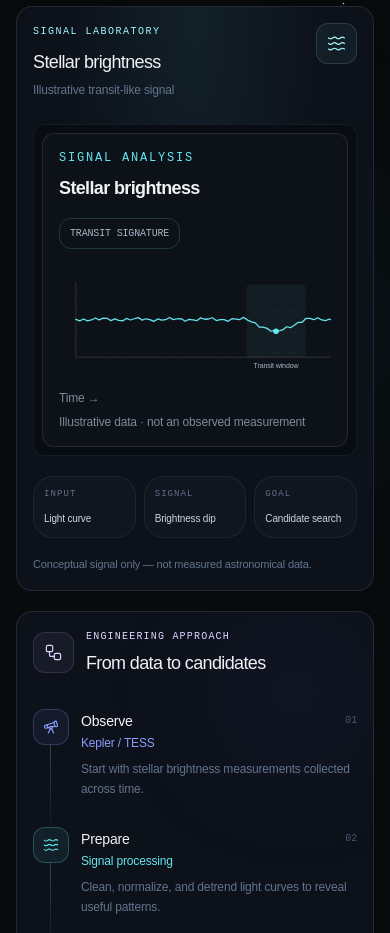
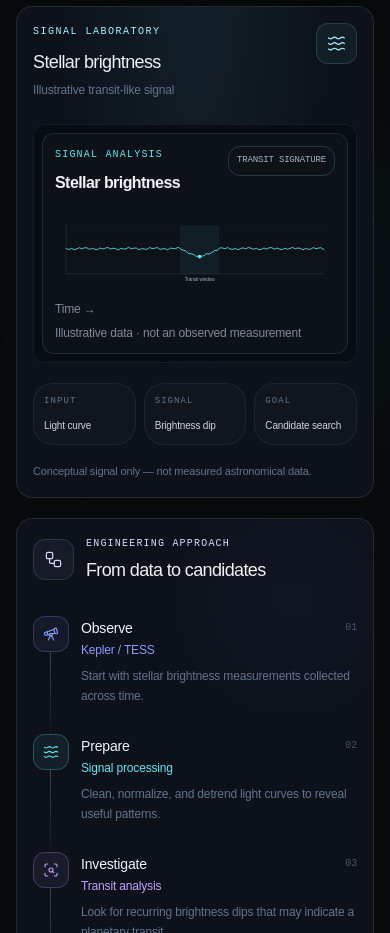
Before and after one commit to ashok8-c/Repository-name-, a Next.js app: page / in a window 390 px wide. Shown: the part 6890-7823 px from the top of the page. Built offline with nearby package versions, Linux system fonts and the light colour scheme.

Commit message:
Fix Featured section hydration and mobile layout

```diff
--- a/src/components/portfolio/LightCurve.tsx
+++ b/src/components/portfolio/LightCurve.tsx
@@ -32,29 +32,31 @@ const path = points
 
 export default function LightCurve() {
   return (
-    <div className="overflow-hidden rounded-xl border border-white/10 bg-[#0d1118] p-4 md:p-6">
-      <div className="mb-5 flex flex-wrap items-start justify-between gap-4">
-        <div>
-          <p className="font-mono text-xs uppercase tracking-[0.15em] text-[#65e6ee]">
+    <div className="w-full min-w-0 max-w-full overflow-hidden rounded-xl border border-white/10 bg-[#0d1118] p-3 sm:p-4 md:p-6">
+      <div className="mb-5 flex min-w-0 flex-wrap items-start justify-between gap-3 sm:gap-4">
+        <div className="min-w-0">
+          <p className="font-mono text-[10px] uppercase tracking-[0.12em] text-[#65e6ee] sm:text-xs sm:tracking-[0.15em]">
             Signal analysis
           </p>
 
-          <h4 className="mt-2 text-lg font-semibold text-[#f2f4f8]">
+          <h4 className="mt-2 break-words text-base font-semibold text-[#f2f4f8] sm:text-lg">
             Stellar brightness
           </h4>
         </div>
 
-        <span className="rounded-md border border-[#65e6ee]/20 px-2.5 py-1.5 font-mono text-[10px] text-[#aab4c4]">
+        <span className="max-w-full rounded-md border border-[#65e6ee]/20 px-2 py-1.5 font-mono text-[9px] text-[#aab4c4] sm:px-2.5 sm:text-[10px]">
           TRANSIT SIGNATURE
         </span>
       </div>
 
-      <div className="overflow-x-auto">
+      {/* Responsive chart: never force a wider-than-screen minimum */}
+      <div className="w-full min-w-0 max-w-full overflow-hidden">
         <svg
           viewBox="0 0 600 150"
+          preserveAspectRatio="xMidYMid meet"
           role="img"
           aria-label="Illustrative stellar light curve showing a temporary dip in brightness that resembles a planetary transit"
-          className="h-auto min-w-[420px] w-full"
+          className="block h-auto w-full max-w-full"
         >
           {[30, 60, 90, 120].map((y) => (
             <line
@@ -132,9 +134,11 @@ export default function LightCurve() {
         </svg>
       </div>
 
-      <div className="mt-4 flex flex-wrap justify-between gap-2 text-xs text-[#7f8999]">
-        <span>Time →</span>
-        <span>Illustrative data · not an observed measurement</span>
+      <div className="mt-4 flex min-w-0 flex-wrap items-start justify-between gap-2 text-xs text-[#7f8999]">
+        <span className="shrink-0">Time →</span>
+        <span className="min-w-0 break-words sm:text-right">
+          Illustrative data · not an observed measurement
+        </span>
       </div>
     </div>
   );
```
